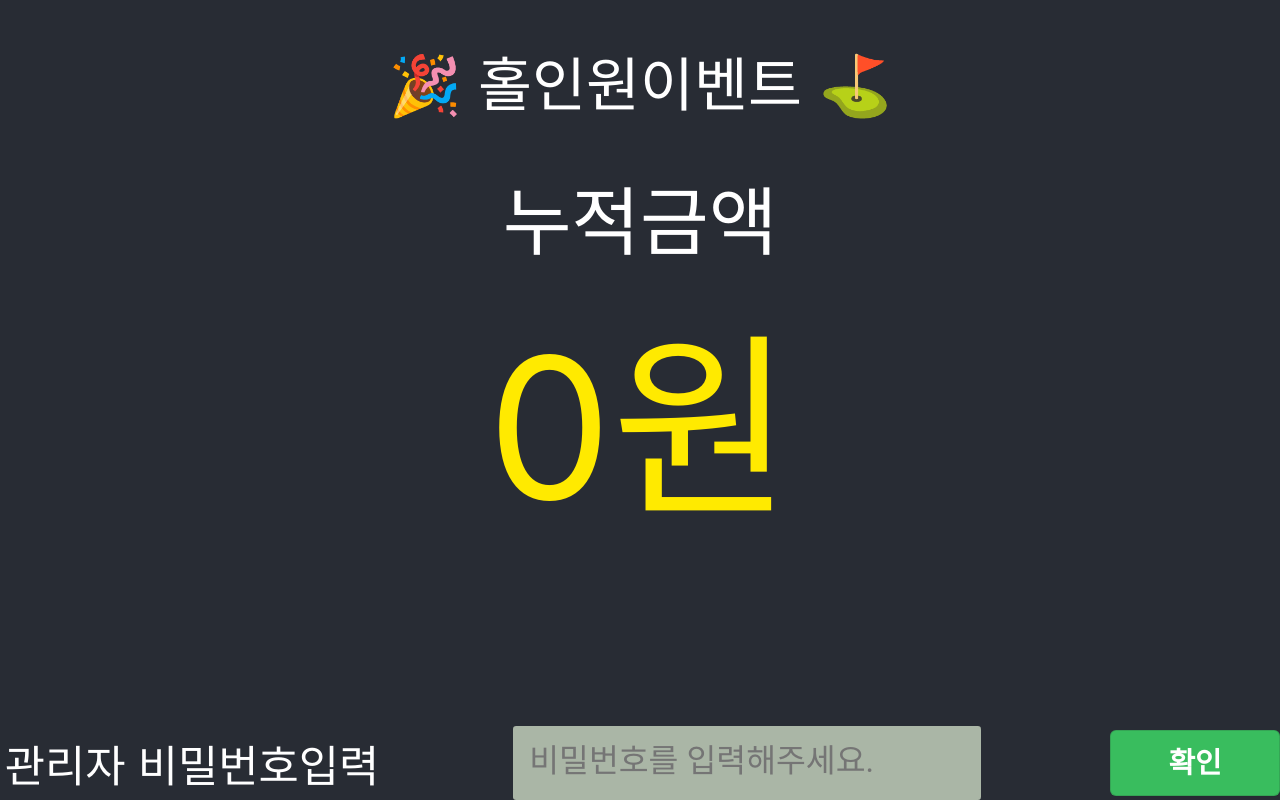
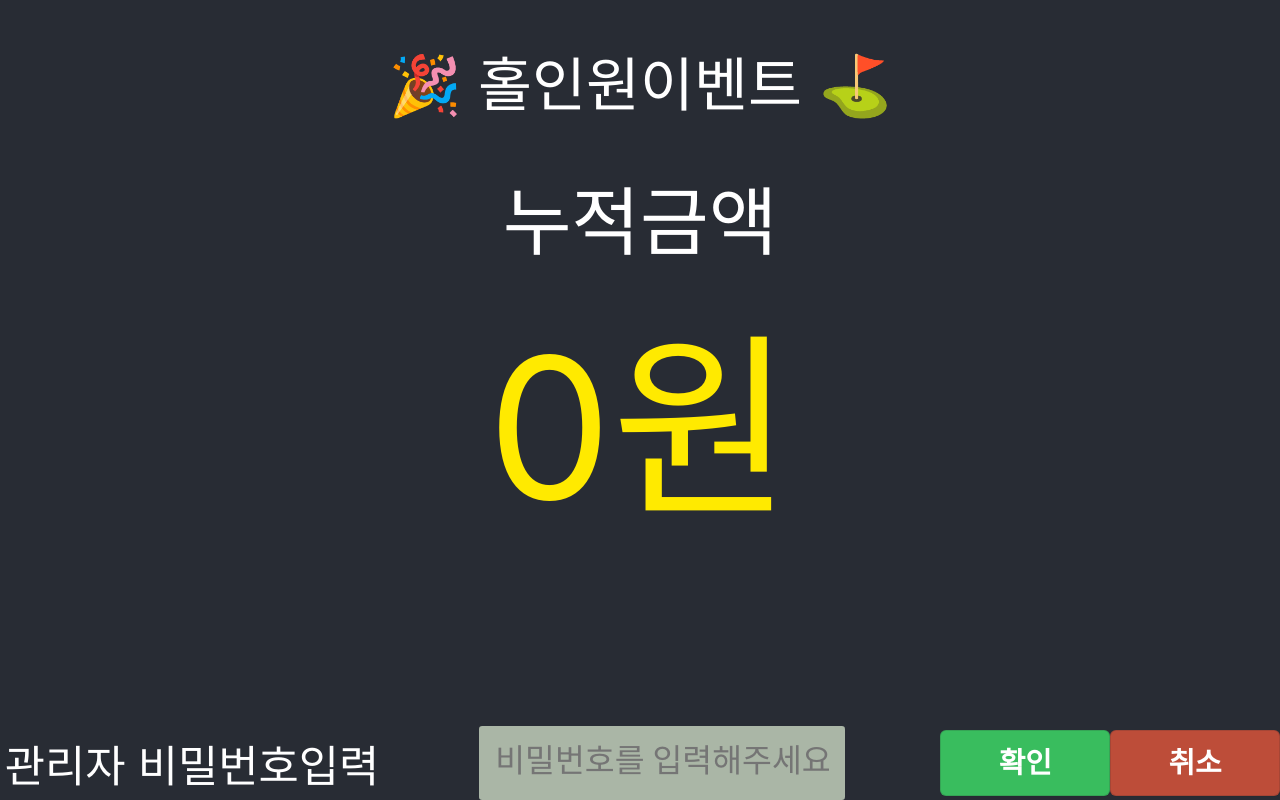
Before and after one commit to Rick00Kim/screengolf-hole-in-one, a React (Create React App) app in the folder frontend/: page / in a window 1280 px wide. Both pictures are taken after a click on the button "누적금액변경". Built offline with nearby package versions, Linux system fonts and the light colour scheme; no server answers.

Commit message:
Update frontend AuthForm : Add cancel button

```diff
--- a/frontend/src/AuthForm.css
+++ b/frontend/src/AuthForm.css
@@ -36,9 +36,9 @@
 }
 
 /* Submit button css */
-.button-submit {
+.button-submit,
+.button-cancel {
   appearance: none;
-  background-color: #39bd5e;
   border: 1px solid rgba(27, 31, 35, 0.15);
   border-radius: 6px;
   box-shadow: rgba(27, 31, 35, 0.1) 0 1px 0;
@@ -61,7 +61,16 @@
   white-space: nowrap;
 }
 
-.button-submit:focus:not(:focus-visible):not(.focus-visible) {
+.button-submit {
+  background-color: #39bd5e;
+}
+
+.button-cancel {
+  background-color: #bd4d39;
+}
+
+.button-submit:focus:not(:focus-visible):not(.focus-visible),
+.button-cancel:focus:not(:focus-visible):not(.focus-visible) {
   box-shadow: none;
   outline: none;
 }
@@ -70,8 +79,17 @@
   background-color: #2c974b;
 }
 
+.button-cancel:hover {
+  background-color: #943512;
+}
+
 .button-submit:focus {
   box-shadow: rgba(46, 164, 79, 0.4) 0 0 0 3px;
+  outline: none;
+}
+
+.button-cancel:focus {
+  box-shadow: rgba(155, 72, 24, 0.4) 0 0 0 3px;
   outline: none;
 }
 
@@ -82,10 +100,23 @@
   cursor: default;
 }
 
+.button-cancel:disabled {
+  background-color: #f33d18;
+  border-color: rgba(27, 31, 35, 0.1);
+  color: rgba(255, 255, 255, 0.8);
+  cursor: default;
+}
+
 .button-submit:active {
   background-color: #298e46;
   box-shadow: rgba(20, 70, 32, 0.2) 0 1px 0 inset;
 }
+
+.button-cancel:active {
+  background-color: #d02f1d;
+  box-shadow: rgba(20, 70, 32, 0.2) 0 1px 0 inset;
+}
+
 @media (min-width: 768px) {
   .title {
     font-size: calc(1.5rem + ((1vw - 7.68px) * 3.8611));
@@ -96,7 +127,8 @@
   .pass-input {
     font-size: calc(1.25rem + ((1vw - 7.68px) * 2.4306));
   }
-  .button-submit {
+  .button-submit,
+  .button-cancel {
     font-size: calc(1.25rem + ((1vw - 7.68px) * 1.7361));
     width: calc(8rem + ((1vw - 7.68px) * 8.1736));
     height: calc(3rem + ((1vw - 7.68px) * 3.3472));
@@ -113,7 +145,8 @@
   .pass-input {
     font-size: 48px;
   }
-  .button-submit {
+  .button-submit,
+  .button-cancel {
     font-size: 40px;
     width: 10em;
     height: 2.7em;
--- a/frontend/src/AuthForm.js
+++ b/frontend/src/AuthForm.js
@@ -54,6 +54,7 @@ function AuthForm(props) {
           />
         </div>
         <input className="button-submit" type="submit" value="확인" />
+        <input className="button-cancel" type="button" value="취소" />
       </form>
     </>
   );
```
